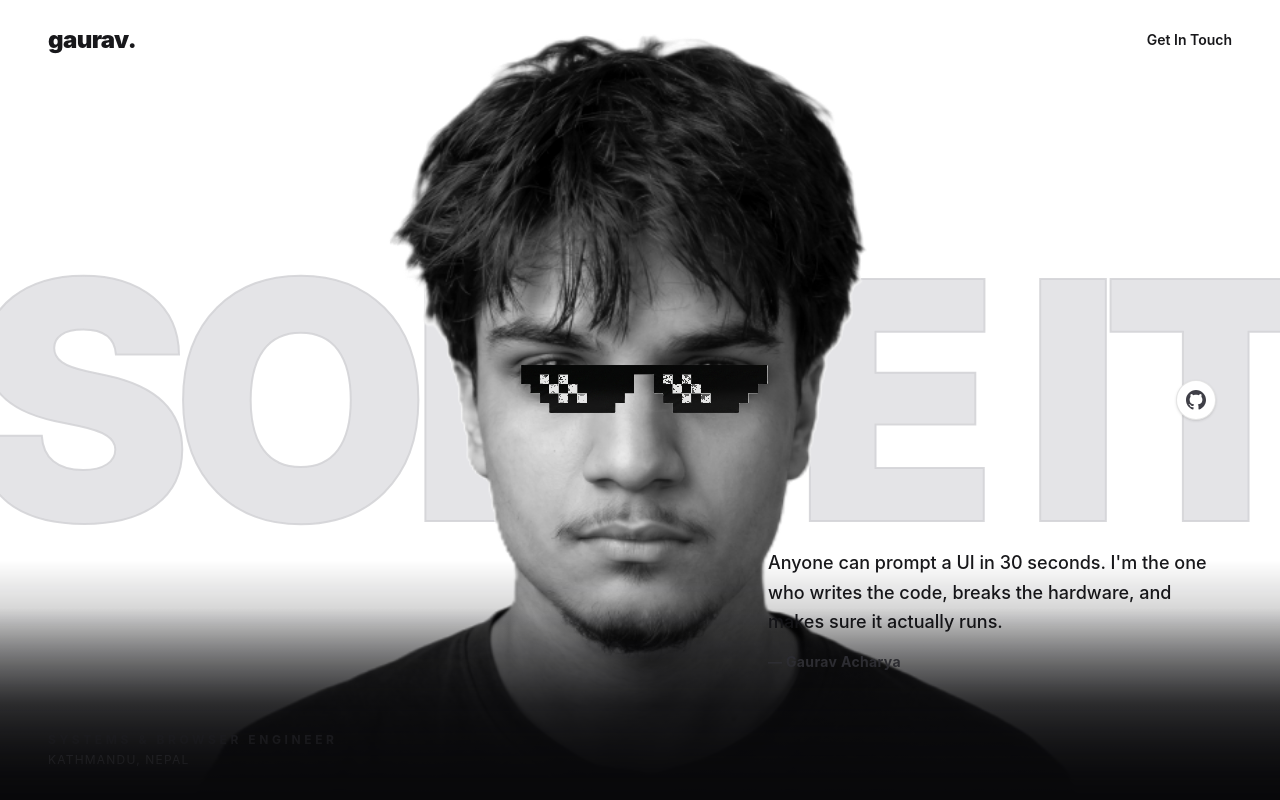
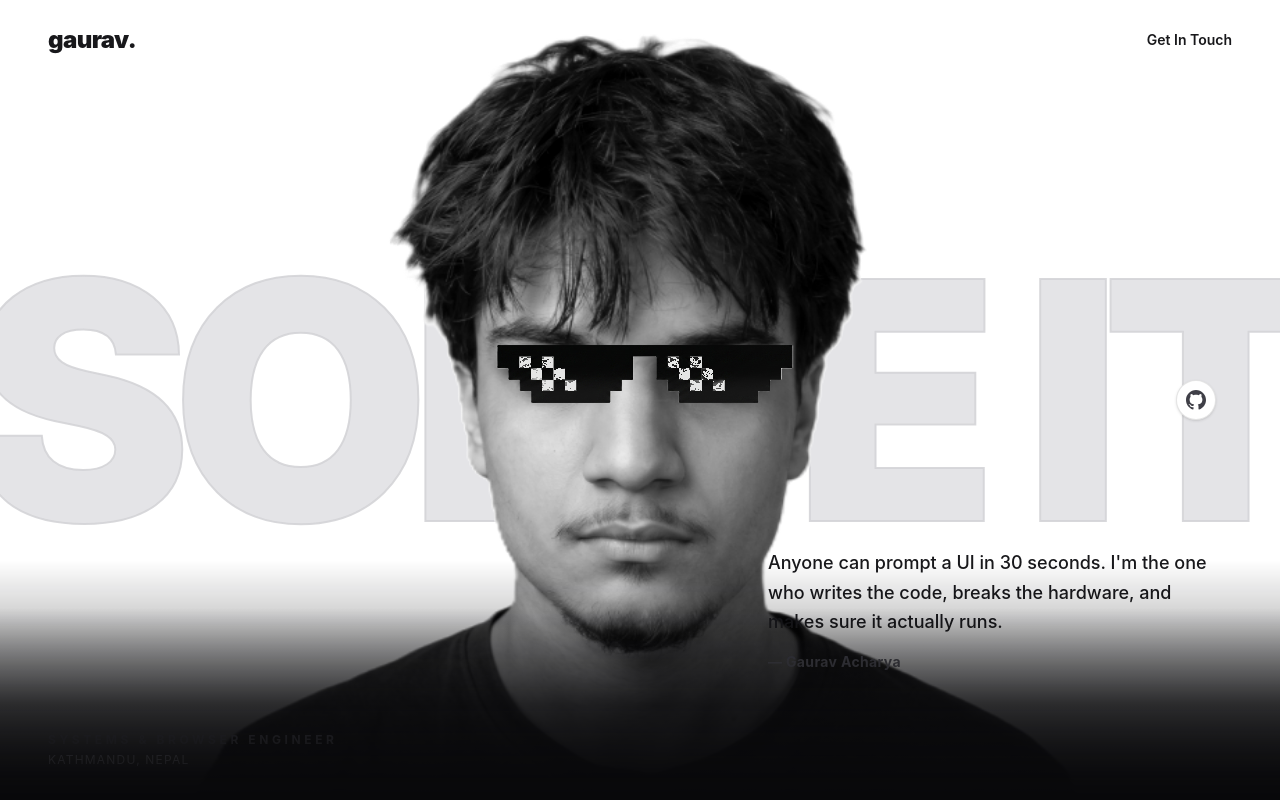
Before and after one commit to anomy77/portfolio, a React (Vite) app: page / in a window 1280 px wide. Shown: the top 800 px of the page. Built offline with nearby package versions, Linux system fonts and the light colour scheme.

Commit message:
fix(portfolio): calibrate sunglasses vertical position and width to perfectly align with eyes

```diff
--- a/src/App.jsx
+++ b/src/App.jsx
@@ -179,9 +179,9 @@
                 filter: 'brightness(2)'
               }}
               transition={{ duration: 0.32, ease: "easeOut" }}
-              className="absolute left-1/2 top-[48.6%] z-25 pointer-events-none select-none drop-shadow-[0_10px_20px_rgba(0,0,0,0.85)]"
+              className="absolute left-1/2 top-[46.8%] z-25 pointer-events-none select-none drop-shadow-[0_10px_20px_rgba(0,0,0,0.85)]"
               style={{
-                width: 'clamp(180px, 20vw, 290px)'
+                width: 'clamp(230px, 24vw, 350px)'
               }}
             >
               <img
```
